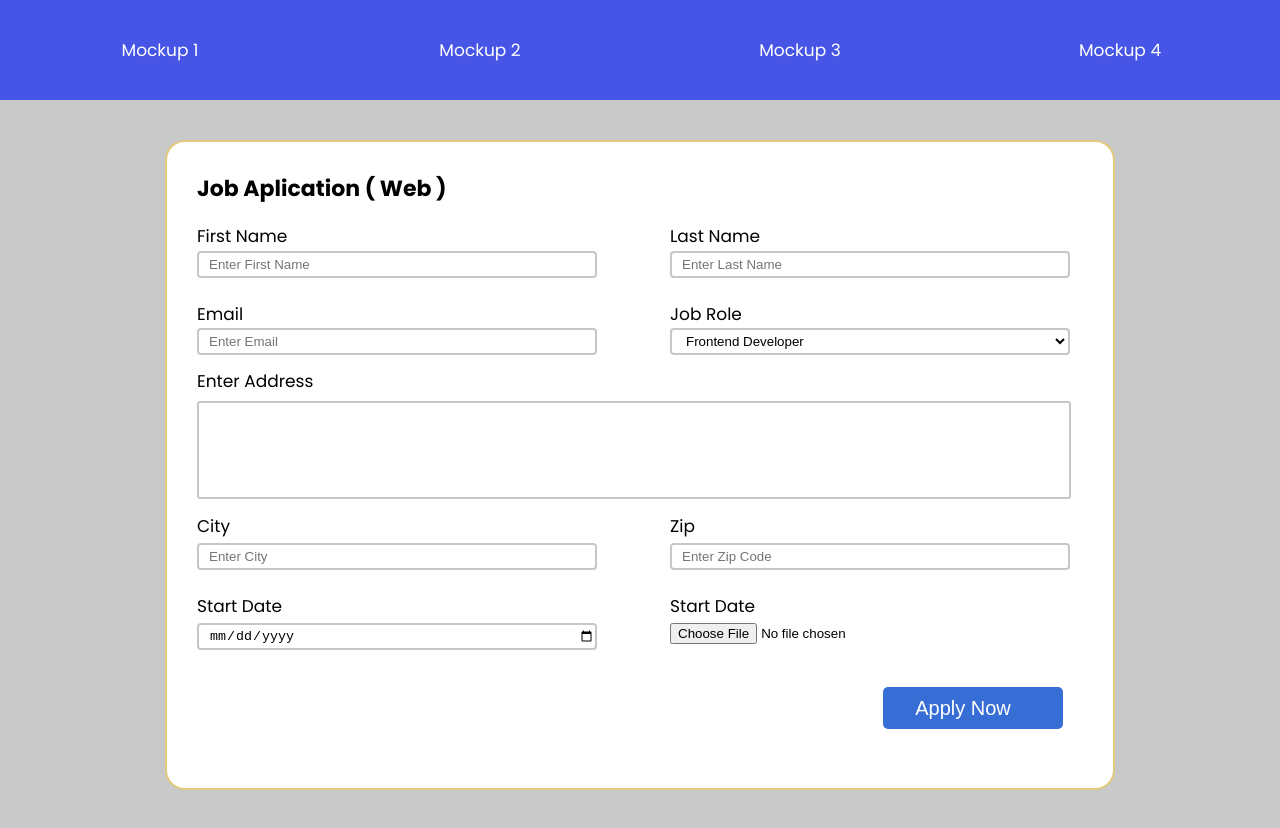
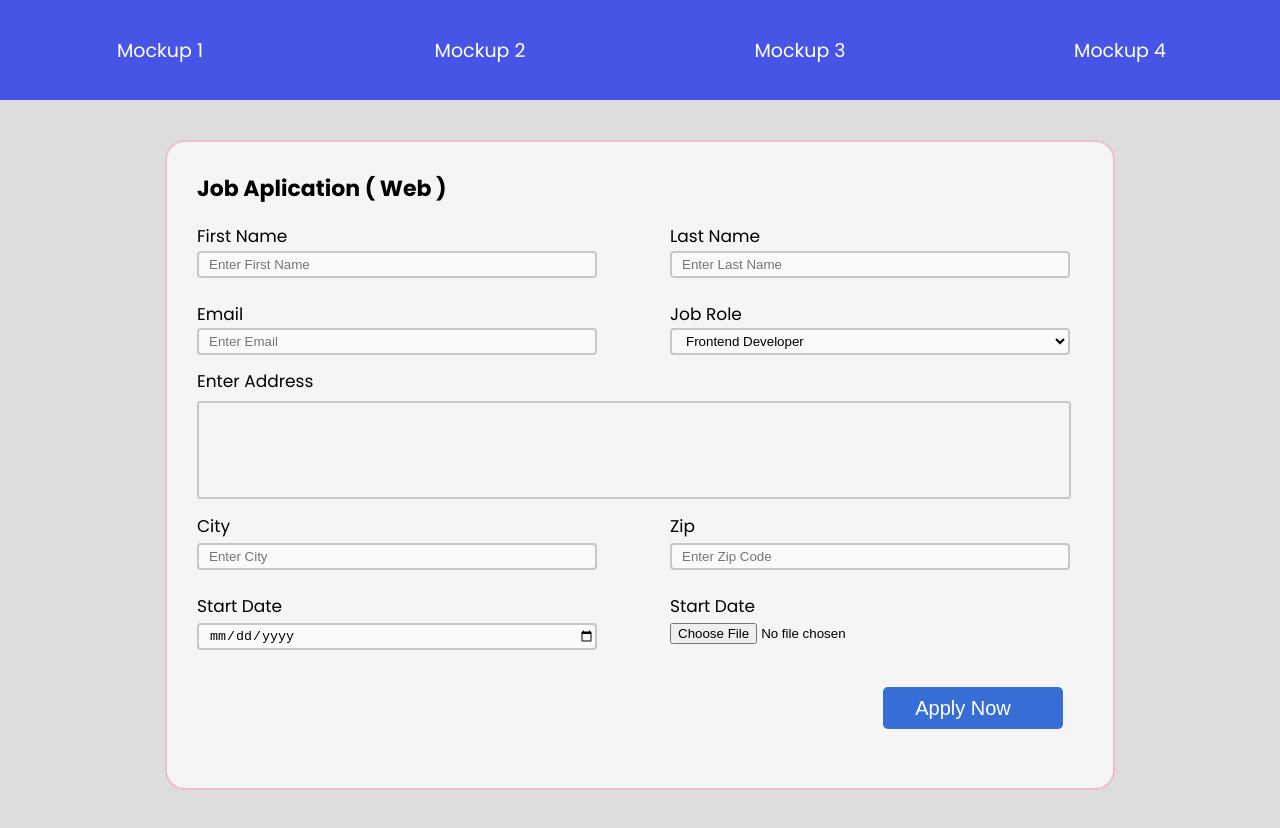
Before and after one commit to santiagosu1/forms-with-grid, a plain HTML site: page Mockup4.html in a window 1280 px wide. Drawn offline with Linux system fonts and the light colour scheme.

Commit message:
Update some fixes done.

```diff
--- a/style.css
+++ b/style.css
@@ -10,7 +10,7 @@ nav {
     height: 100px;
     background-color: #4655E6 ;
     font-family: "Poppins", sans-serif;
-    font-size: 17px;
+    font-size: 19px;
 
 }
 nav ul {
@@ -355,7 +355,7 @@ input.divbuttonnowstyle {
     place-items: center;
     min-height: 405px;
     padding: 40px 0;
-    background-color: rgb(202, 201, 201);
+    background-color: rgb(222, 221, 221);
     font-family: "Poppins", sans-serif;
 
 }
@@ -364,13 +364,13 @@ input.divbuttonnowstyle {
 
     display: grid;
     grid-template-rows: 1fr 1fr;
-    background-color: white;
+    background-color: rgb(245, 245, 245);
     height: 650px;
     width: 950px;
     padding: 30px;
     padding-left: 30px;
     border-radius: 20px;
-    border: 2px solid rgba(214, 178, 68, 0.703);
+    border: 2px solid rgba(237, 169, 183, 0.703);
     row-gap: 10px;
     font-family: "Poppins", sans-serif;
 
@@ -413,6 +413,7 @@ input.divbuttonnowstyle {
     padding-left: 10px;
     border-radius: 4px;
     border: 2px solid rgb(199, 199, 199);
+    background-color: rgb(250, 250, 250);
 }
 select.inputstyle4 {
     width: 400px;
@@ -420,7 +421,7 @@ select.inputstyle4 {
     padding-left: 10px;
     border-radius: 4px;
     border: 2px solid rgb(199, 199, 199);
-    background-color: white;
+    background-color: rgb(250, 250, 250);
 }
 
 /* ADDRESS AREA */
@@ -430,7 +431,7 @@ select.inputstyle4 {
 .textareaMessageform4 {
     width: 874px;
     height: 98px;
-    background-color: white;
+    background-color: rgb(245, 245, 245);
     border: 2px solid rgb(199, 199, 199);
     margin-top: 23px;
     border-radius: 3px;
```
